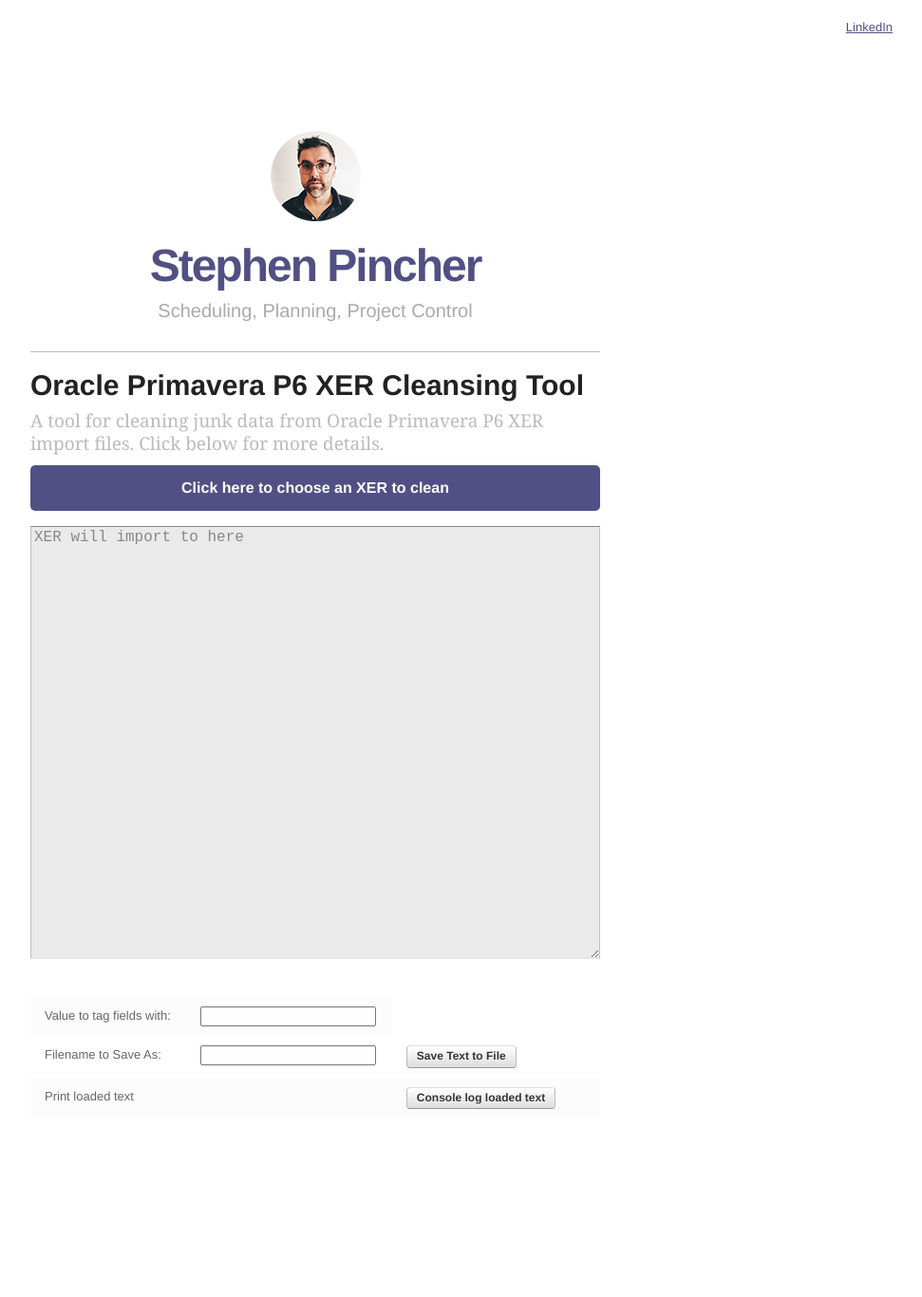
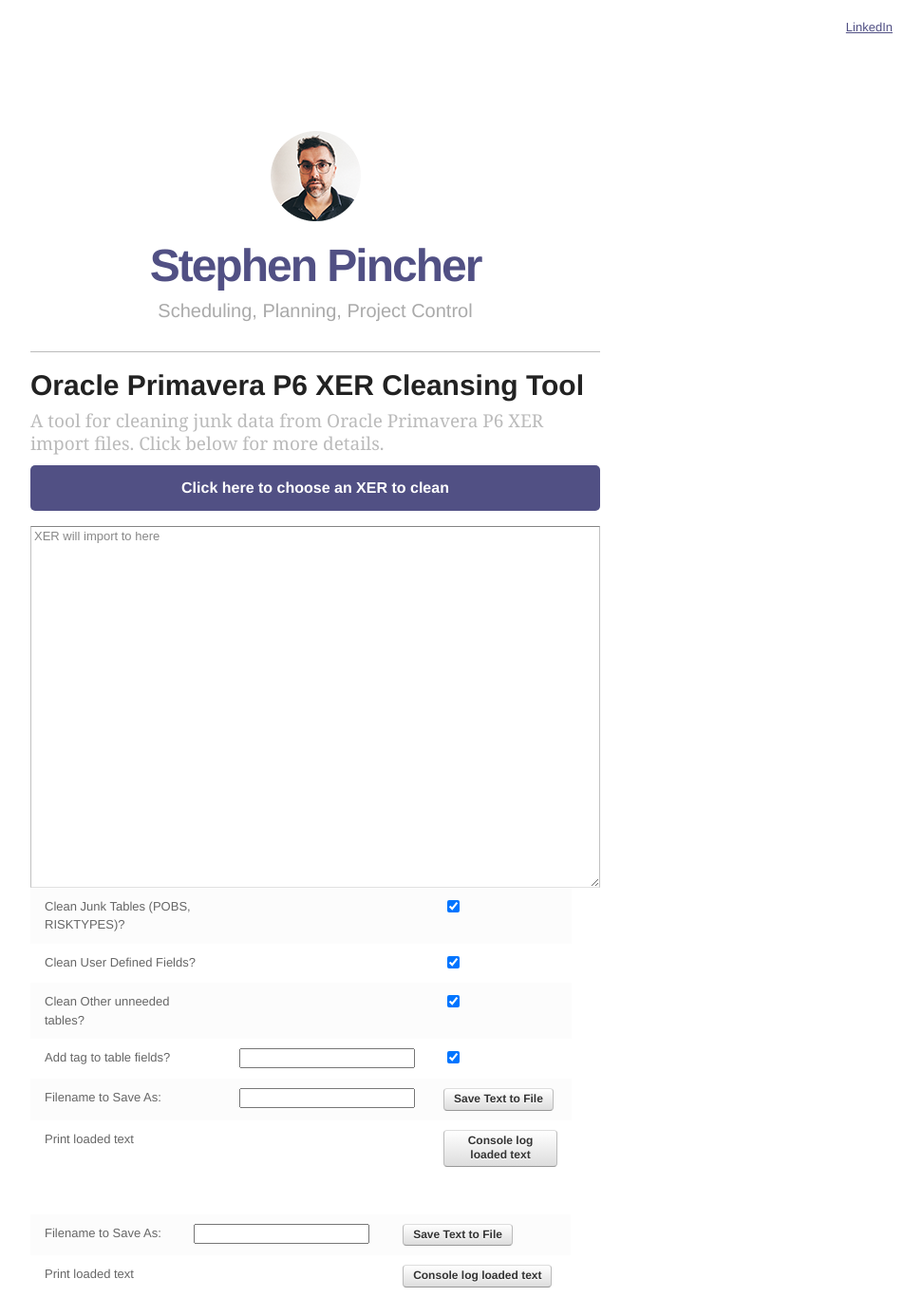
Before and after one commit to pinchy76/pinchy76.github.io, a Jekyll site: the page built from xercleaner/index.html, in a window 1280 px wide. Shown: the whole page at 95% size, without its empty margins (308-1279 px from the left). Built offline with Jekyll 4.4.1, drawn with Linux system fonts in a browser that asks for light colours; before the commit the page ends 1178 px from its top, so only the background shows below that.

Commit message:
CSS Table Styling Control Panel

```diff
--- a/css/styles.css
+++ b/css/styles.css
@@ -234,11 +234,8 @@
 		nav.main-nav {
 			padding: 20px 15px 0;
 		}
-  }
-
-#mainBody #XER-Cleaner{
-	display: inline-block;
-}
+	  }
+	}
 
 textarea {
 	width: 600px;
@@ -271,7 +268,7 @@
 	border-spacing: none;
 	border-style: solid;
 	padding: 10px 15px;
-	border-width: 0 0 0 0;
+	border-width: 10 0 0 0;
 }
 
 tr:nth-child(odd)>td {
@@ -289,7 +286,23 @@
 	white-space: nowrap;
 }
 
+.control-panel{
+	padding: 20px 40px 20px 40px;
+	width: 100%;
+	max-width: 600px;
+	margin: 0 auto;
+	background: #fff;
+	border-bottom-color: #000;
+	border-bottom-width: 10px ;
+}
 
+.control-panel-element{
+	padding: 60px 100px 60px 100px;
+	max-width: 600px;
+	height: 30px;
+	margin: 0 auto;
+	background: #fff;
+}
 
 img {
 	width: 100%;
--- a/xercleaner/index.html
+++ b/xercleaner/index.html
@@ -17,12 +17,42 @@
 
     <textarea class="Text_AREA" placeholder="XER will import to here" id="inputTextToSave"  rows="25" wrap='off'></textarea>
 
+    <table class="control-panel">
+        <tr class="control-panel-element" >
+            <td>Clean Junk Tables (POBS, RISKTYPES)?</td>
+            <td></td>
+            <td><input type="checkbox" name="clearPOBS" checked="checked" id="chk-Clear-Junk"></input></td>
+        </tr>
+        <tr class="control-panel-element" >
+            <td>Clean User Defined Fields?</td>
+            <td></td>
+            <td><input type="checkbox" name="clearUDFs" checked="checked" id="chk-Clear-UDF"></input></td>
+        </tr>
+        <tr class="control-panel-element" >
+            <td>Clean Other unneeded tables?</td>
+            <td></td>
+            <td><input type="checkbox" name="clearOtherTables" checked="checked" id="chk-Clear-Other"></input></td>
+        </tr>
+        <tr class="control-panel-element" >
+            <td>Add tag to table fields?</td>
+            <td><input id="inputTagValue"></input></td>
+            <td><input type="checkbox" name="addTags" checked="checked" ></input></td>
+        </tr>
+        <tr class="control-panel-element" >
+            <td>Filename to Save As:</td>
+            <td><input id="inputFileNameToSaveAs"></input></td>
+            <td><button onclick="saveTextAsFile()">Save Text to File</button></td>
+        </tr>
+
+        <tr class="control-panel-element" >
+            <td>Print loaded text</td>
+            <td></td>
+            <td><button onclick="xerParser()">Console log loaded text</button><td>
+        </tr>
+    </table>
     <table>
 
-        <tr>
-            <td>Value to tag fields with:</td>
-            <td><input id="inputTagValue"></input></td>
-        </tr>
+
         <tr>
             <td>Filename to Save As:</td>
             <td><input id="inputFileNameToSaveAs"></input></td>
```
